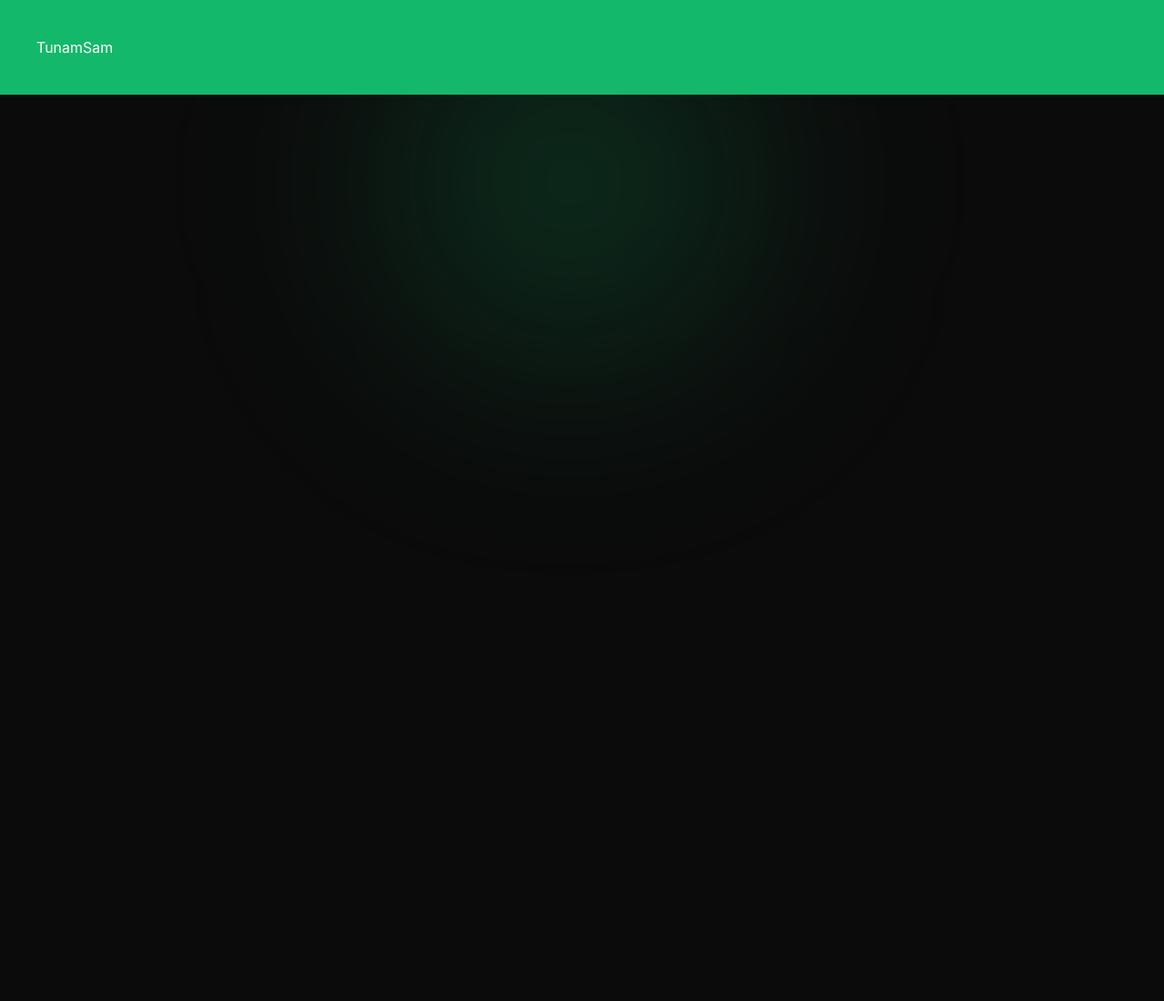
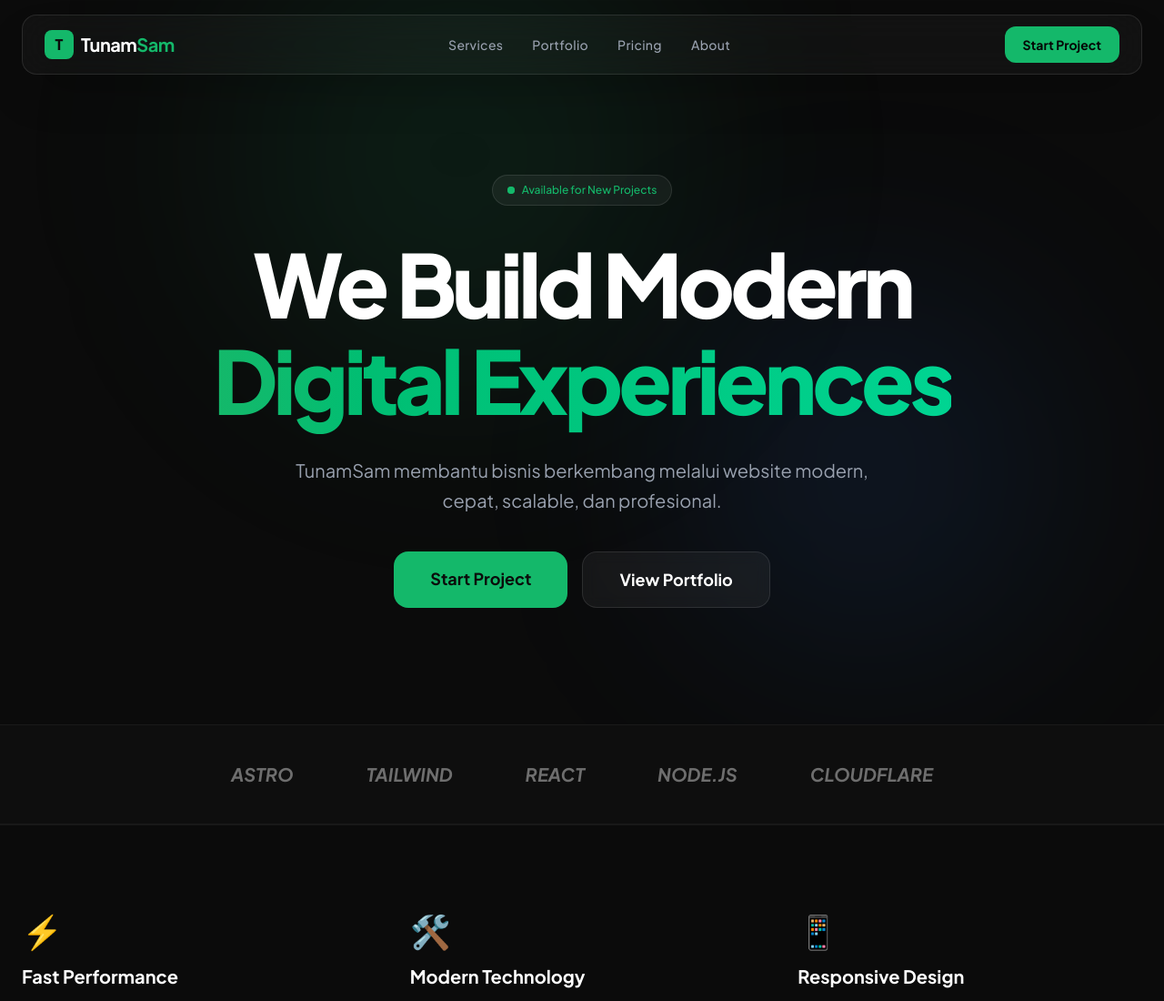
Before and after one commit to TunamSam/tunamsam, an Astro site: page / in a window 1280 px wide. Shown: the top 1100 px of the page at 91% size. Before the commit the page ends 800 px from the top, so only its background shows below. Built offline with nearby package versions, Linux system fonts and the light colour scheme; Astro itself is replaced by a stand-in of ours.

Commit message:
feat(home): implement foundational agency landing page UI
- Set up base layout with Plus Jakarta Sans and Tailwind v4 theme variables
- Create glassmorphism Navbar component with sticky positioning
- Build Hero section with glowing background effects and CTA buttons
- Add Why Choose Us, Portfolio Preview, and Process UI components
- Integrate all sections into the main index page

```diff
--- /dev/null
+++ b/src/components/Navbar.astro
@@ -0,0 +1,41 @@
+---
+const navLinks = [
+  { name: "Services", href: "#services" },
+  { name: "Portfolio", href: "#portfolio" },
+  { name: "Pricing", href: "#pricing" },
+  { name: "About", href: "#about" },
+];
+---
+
+<nav class="fixed top-0 left-0 w-full z-100 px-6 py-4">
+  <div class="max-w-7xl mx-auto">
+    <div class="bg-white/3 backdrop-blur-xl border border-white/10 px-6 py-3 rounded-2xl flex justify-between items-center shadow-2xl">
+      <a href="/" class="flex items-center gap-2 group">
+        <div class="w-8 h-8 bg-primary rounded-lg flex items-center justify-center font-black text-dark group-hover:rotate-12 transition-transform">
+          T
+        </div>
+        <span class="text-xl font-bold tracking-tight">Tunam<span class="text-primary">Sam</span></span>
+      </a>
+
+      <div class="hidden md:flex items-center gap-8">
+        {navLinks.map(link => (
+          <a
+            href={link.href}
+            class="text-sm font-medium text-gray-400 hover:text-primary transition-colors tracking-wide"
+          >
+            {link.name}
+          </a>
+        ))}
+      </div>
+
+      <div class="flex items-center gap-4">
+        <a
+          href="#contact"
+          class="bg-primary hover:bg-primary/90 text-[#050505] px-5 py-2.5 rounded-xl text-sm font-bold transition-all hover:shadow-[0_0_20px_rgba(0,255,136,0.4)] active:scale-95"
+        >
+          Start Project
+        </a>
+      </div>
+    </div>
+  </div>
+</nav>
--- /dev/null
+++ b/src/components/PortfolioPreview.astro
@@ -0,0 +1,46 @@
+---
+const projects = [
+  {
+    name: "SimAntrian Dashboard",
+    category: "Web App / Admin",
+    tech: ["Laravel", "React", "Tailwind"],
+    image: "/path-to-image.jpg"
+  },
+  {
+    name: "DikSera Landing Page",
+    category: "Business Website",
+    tech: ["Next.js", "TypeScript"],
+    image: "/path-to-image-2.jpg"
+  }
+];
+---
+
+<section id="portfolio" class="max-w-7xl mx-auto px-6 py-24">
+  <div class="flex justify-between items-end mb-12">
+    <div>
+      <h2 class="text-3xl md:text-5xl font-bold mb-2">Featured Work</h2>
+      <p class="text-gray-400">Hasil karya terbaik yang kami kerjakan.</p>
+    </div>
+    <a href="/portfolio" class="text-primary hover:underline font-medium">View All Projects →</a>
+  </div>
+
+  <div class="grid grid-cols-1 md:grid-cols-2 gap-8">
+    {projects.map(p => (
+      <div class="group cursor-pointer">
+        <div class="aspect-video bg-softdark border border-white/10 rounded-3xl overflow-hidden relative mb-6">
+          <div class="absolute inset-0 bg-linear-to-t from-dark/80 to-transparent opacity-0 group-hover:opacity-100 transition-opacity duration-500"></div>
+          <div class="w-full h-full flex items-center justify-center text-white/10 italic">Project Preview</div>
+        </div>
+        <div class="flex justify-between items-start px-2">
+          <div>
+            <p class="text-primary text-xs font-bold uppercase tracking-widest mb-1">{p.category}</p>
+            <h3 class="text-2xl font-bold group-hover:text-primary transition-colors">{p.name}</h3>
+          </div>
+          <div class="flex gap-2">
+            {p.tech.map(t => <span class="text-[10px] border border-white/20 px-2 py-1 rounded-full text-gray-400">{t}</span>)}
+          </div>
+        </div>
+      </div>
+    ))}
+  </div>
+</section>
--- /dev/null
+++ b/src/components/Process.astro
@@ -0,0 +1,20 @@
+---
+const steps = ["Discussion", "Planning", "Design", "Development", "Launch", "Support"];
+---
+
+<section class="bg-softdark/30 py-24">
+  <div class="max-w-7xl mx-auto px-6">
+    <h2 class="text-center text-3xl font-bold mb-16">Our Workflow</h2>
+    <div class="relative flex flex-col md:flex-row justify-between gap-8">
+      {steps.map((step, index) => (
+        <div class="flex-1 relative z-10 text-center">
+          <div class="w-12 h-12 bg-dark border border-primary/50 text-primary rounded-full flex items-center justify-center mx-auto mb-4 font-bold shadow-[0_0_15px_rgba(0,255,136,0.3)]">
+            {index + 1}
+          </div>
+          <h4 class="font-bold text-sm uppercase tracking-wider">{step}</h4>
+        </div>
+      ))}
+      <div class="hidden md:block absolute top-6 left-0 w-full h-px bg-white/10 z-0"></div>
+    </div>
+  </div>
+</section>
--- /dev/null
+++ b/src/components/WhyChooseUs.astro
@@ -0,0 +1,31 @@
+---
+const features = [
+  {
+    title: "Fast Performance",
+    desc: "Website ringan & cepat dengan skor Lighthouse 90+.",
+    icon: "⚡"
+  },
+  {
+    title: "Modern Technology",
+    desc: "Menggunakan Astro, React, dan Tailwind untuk skalabilitas.",
+    icon: "🛠️"
+  },
+  {
+    title: "Responsive Design",
+    desc: "Tampilan optimal di smartphone, tablet, hingga desktop.",
+    icon: "📱"
+  }
+];
+---
+
+<section class="max-w-7xl mx-auto px-6 py-24 border-t border-white/5">
+  <div class="grid grid-cols-1 md:grid-cols-3 gap-12">
+    {features.map(f => (
+      <div class="group">
+        <div class="text-4xl mb-4 group-hover:scale-110 transition-transform duration-300">{f.icon}</div>
+        <h3 class="text-xl font-bold mb-2 group-hover:text-primary transition-colors">{f.title}</h3>
+        <p class="text-gray-400 text-sm leading-relaxed">{f.desc}</p>
+      </div>
+    ))}
+  </div>
+</section>
--- /dev/null
+++ b/src/layouts/Layout.astro
@@ -0,0 +1,32 @@
+---
+import '../styles/global.css';
+
+interface Props {
+  title: string;
+  description?: string;
+}
+
+const {
+  title,
+  description = "TunamSam membantu bisnis berkembang melalui website modern, cepat, dan profesional."
+} = Astro.props;
+---
+
+<!DOCTYPE html>
+<html lang="id">
+  <head>
+    <meta charset="UTF-8" />
+    <meta name="viewport" content="width=device-width" />
+    <link rel="icon" type="image/svg+xml" href="/favicon.svg" />
+    <meta name="generator" content={Astro.generator} />
+    <title>{title}</title>
+    <meta name="description" content={description} />
+
+    <link rel="preconnect" href="https://fonts.googleapis.com">
+    <link rel="preconnect" href="https://fonts.gstatic.com" crossorigin>
+    <link href="https://fonts.googleapis.com/css2?family=Plus+Jakarta+Sans:ital,wght@0,200..800;1,200..800&display=swap" rel="stylesheet">
+  </head>
+  <body class="font-['Plus_Jakarta_Sans',sans-serif] antialiased selection:bg-primary/30 selection:text-primary">
+    <slot />
+  </body>
+</html>
--- a/src/pages/index.astro
+++ b/src/pages/index.astro
@@ -1,10 +1,64 @@
 ---
+import Layout from "../layouts/Layout.astro";
+import Navbar from "../components/Navbar.astro";
+import WhyChooseUs from "../components/WhyChooseUs.astro";
+import PortfolioPreview from "../components/PortfolioPreview.astro";
 import "../styles/global.css";
 ---
 
-<div class="bg-primary text-white p-10">
-  TunamSam
-</div>
-<div class="absolute inset-0 -z-10 overflow-hidden">
-  <div class="bg-primary/20 blur-[120px] w-[400px] h-[400px] rounded-full absolute top-0 left-1/3"></div>
-</div>
+<Layout title="TunamSam | Modern Digital Agency">
+  <Navbar />
+
+  <main class="relative">
+    <section class="relative pt-32 pb-20 md:pt-48 md:pb-32 overflow-hidden px-6">
+      <div class="absolute top-0 left-1/2 -translate-x-1/2 w-full h-full -z-10">
+        <div class="absolute top-[-10%] left-[20%] w-125 h-125 bg-primary/10 blur-[120px] rounded-full"></div>
+        <div class="absolute bottom-[10%] right-[10%] w-100 h-100 bg-blue-500/10 blur-[120px] rounded-full"></div>
+      </div>
+
+      <div class="max-w-7xl mx-auto flex flex-col items-center text-center">
+        <div class="inline-flex items-center gap-2 bg-white/5 border border-white/10 px-4 py-2 rounded-full text-xs font-medium text-primary mb-8 animate-fade-in">
+          <span class="relative flex h-2 w-2">
+            <span class="animate-ping absolute inline-flex h-full w-full rounded-full bg-primary opacity-75"></span>
+            <span class="relative inline-flex rounded-full h-2 w-2 bg-primary"></span>
+          </span>
+          Available for New Projects
+        </div>
+
+        <h1 class="text-5xl md:text-8xl font-black leading-[1.1] mb-8 tracking-tighter">
+          We Build Modern <br/>
+          <span class="text-transparent bg-clip-text bg-linear-to-r from-primary to-emerald-400">Digital Experiences</span>
+        </h1>
+
+        <p class="text-gray-400 text-lg md:text-xl max-w-2xl leading-relaxed mb-10">
+          TunamSam membantu bisnis berkembang melalui website modern, cepat, scalable, dan profesional.
+        </p>
+
+        <div class="flex flex-col sm:flex-row gap-4">
+          <a href="#contact" class="bg-primary text-dark px-10 py-4 rounded-2xl font-bold text-lg hover:shadow-[0_0_30px_rgba(0,255,136,0.3)] transition-all">
+            Start Project
+          </a>
+          <a href="#portfolio" class="bg-white/5 border border-white/10 px-10 py-4 rounded-2xl font-bold text-lg hover:bg-white/10 transition-all backdrop-blur-sm">
+            View Portfolio
+          </a>
+        </div>
+      </div>
+    </section>
+
+    <section class="py-10 border-y border-white/5 bg-white/1">
+       <div class="max-w-7xl mx-auto px-6">
+          <div class="flex flex-wrap justify-center items-center gap-8 md:gap-20 opacity-40 grayscale">
+             <span class="text-xl font-bold italic">ASTRO</span>
+             <span class="text-xl font-bold italic">TAILWIND</span>
+             <span class="text-xl font-bold italic">REACT</span>
+             <span class="text-xl font-bold italic">NODE.JS</span>
+             <span class="text-xl font-bold italic">CLOUDFLARE</span>
+          </div>
+       </div>
+    </section>
+
+    <WhyChooseUs />
+    <PortfolioPreview />
+
+    </main>
+</Layout>
```
